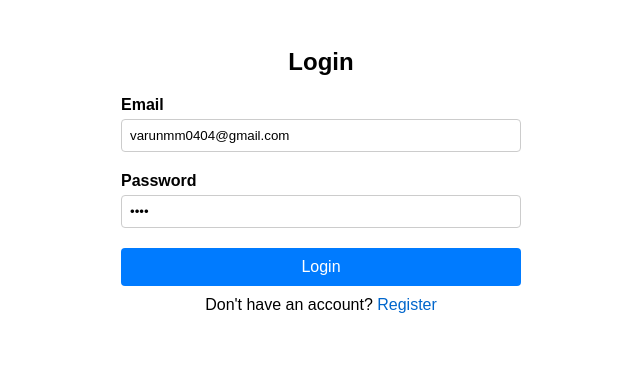
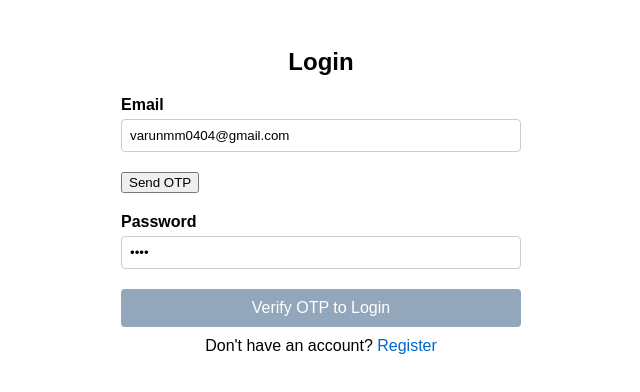
Before and after one commit to VarunMendre/Personal-Cloud-Drive, a React (Vite) app in the folder client/: page /login in a window 1280 px wide. Shown: the top 392 px of the page, without its empty margins (319-959 px from the left). Built offline with nearby package versions, Linux system fonts and the light colour scheme.

Commit message:
Added Email verification on Login page  meanwhile  2 step verification

```diff
--- a/client/src/Login.jsx
+++ b/client/src/Login.jsx
@@ -1,4 +1,4 @@
-import React, { useState } from "react";
+import React, { useState, useEffect } from "react";
 import { useNavigate, Link } from "react-router-dom";
 import "./Auth.css";
 
@@ -13,7 +13,23 @@ const Login = () => {
   // serverError will hold the error message from the server
   const [serverError, setServerError] = useState("");
 
+  // OTP state
+  const [otp, setOtp] = useState("");
+  const [otpSent, setOtpSent] = useState(false);
+  const [otpVerified, setOtpVerified] = useState(false);
+  const [otpError, setOtpError] = useState("");
+  const [isSending, setIsSending] = useState(false);
+  const [isVerifying, setIsVerifying] = useState(false);
+  const [countdown, setCountdown] = useState(0);
+
   const navigate = useNavigate();
+
+  // Countdown timer for resend
+  useEffect(() => {
+    if (countdown <= 0) return;
+    const timer = setTimeout(() => setCountdown(countdown - 1), 1000);
+    return () => clearTimeout(timer);
+  }, [countdown]);
 
   const handleChange = (e) => {
     const { name, value } = e.target;
@@ -23,19 +39,96 @@ const Login = () => {
       setServerError("");
     }
 
+    // Reset OTP state when email changes
+    if (name === "email") {
+      setOtpError("");
+      setOtpSent(false);
+      setOtpVerified(false);
+      setCountdown(0);
+    }
+
     setFormData((prevFormData) => ({
       ...prevFormData,
       [name]: value,
     }));
   };
 
+  // Send OTP handler
+  const handleSendOtp = async () => {
+    const { email } = formData;
+    if (!email) {
+      setOtpError("Please enter your email first.");
+      return;
+    }
+
+    try {
+      setIsSending(true);
+      const res = await fetch(`${BASE_URL}/auth/send-otp`, {
+        method: "POST",
+        headers: { "Content-Type": "application/json" },
+        body: JSON.stringify({ email }),
+      });
+      const data = await res.json();
+
+      if (res.ok) {
+        setOtpSent(true);
+        setCountdown(60); // allow resend after 60s
+        setOtpError("");
+      } else {
+        setOtpError(data.error || "Failed to send OTP.");
+      }
+    } catch (err) {
+      console.error(err);
+      setOtpError("Something went wrong sending OTP.");
+    } finally {
+      setIsSending(false);
+    }
+  };
+
+  // Verify OTP handler
+  const handleVerifyOtp = async () => {
+    const { email } = formData;
+    if (!otp) {
+      setOtpError("Please enter OTP.");
+      return;
+    }
+
+    try {
+      setIsVerifying(true);
+      const res = await fetch(`${BASE_URL}/auth/verify-otp`, {
+        method: "POST",
+        headers: { "Content-Type": "application/json" },
+        body: JSON.stringify({ email, otp }),
+      });
+      const data = await res.json();
+
+      if (res.ok) {
+        setOtpVerified(true);
+        setOtpError("");
+      } else {
+        setOtpError(data.error || "Invalid or expired OTP.");
+      }
+    } catch (err) {
+      console.error(err);
+      setOtpError("Something went wrong verifying OTP.");
+    } finally {
+      setIsVerifying(false);
+    }
+  };
+
   const handleSubmit = async (e) => {
     e.preventDefault();
+    setServerError("");
+
+    if (!otpVerified) {
+      setOtpError("Please verify your email with OTP before logging in.");
+      return;
+    }
 
     try {
       const response = await fetch(`${BASE_URL}/user/login`, {
         method: "POST",
-        body: JSON.stringify(formData),
+        body: JSON.stringify({...formData, otp}),
         headers: {
           "Content-Type": "application/json",
         },
@@ -80,6 +173,57 @@ const Login = () => {
           />
         </div>
 
+        {/* Send OTP Button */}
+        <div className="form-group">
+          <button
+            type="button"
+            className="otp-send-button"
+            onClick={handleSendOtp}
+            disabled={isSending || !formData.email}
+          >
+            {isSending ? "Sending..." : "Send OTP"}
+          </button>
+          {countdown > 0 && (
+            <p className="countdown-text">Resend OTP in {countdown}s</p>
+          )}
+          {otpError && !otpSent && <span className="error-msg">{otpError}</span>}
+        </div>
+
+        {/* OTP Input + Verify */}
+        {otpSent && (
+          <div className="form-group">
+            <label htmlFor="otp" className="label">
+              Enter OTP
+            </label>
+            <div className="otp-wrapper">
+              <input
+                className="input"
+                type="text"
+                id="otp"
+                name="otp"
+                value={otp}
+                onChange={(e) => setOtp(e.target.value)}
+                placeholder="4-digit OTP"
+                maxLength={4}
+                required
+              />
+              <button
+                type="button"
+                className="otp-button"
+                onClick={handleVerifyOtp}
+                disabled={isVerifying || otpVerified}
+              >
+                {isVerifying
+                  ? "Verifying..."
+                  : otpVerified
+                    ? "Verified"
+                    : "Verify OTP"}
+              </button>
+            </div>
+            {otpError && <span className="error-msg">{otpError}</span>}
+          </div>
+        )}
+
         {/* Password */}
         <div className="form-group">
           <label htmlFor="password" className="label">
@@ -99,8 +243,12 @@ const Login = () => {
           {serverError && <span className="error-msg">{serverError}</span>}
         </div>
 
-        <button type="submit" className="submit-button">
-          Login
+        <button
+          type="submit"
+          className="submit-button"
+          disabled={!otpVerified}
+        >
+          {otpVerified ? "Login" : "Verify OTP to Login"}
         </button>
       </form>
 
```
